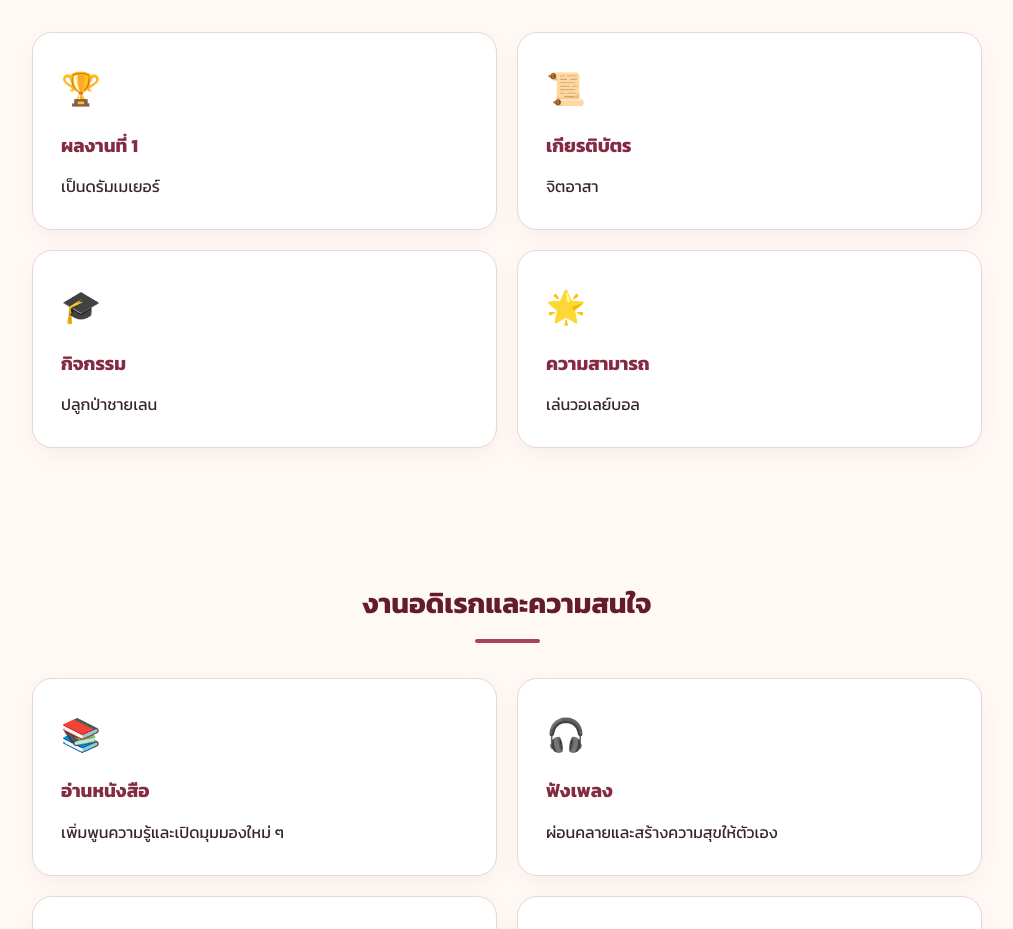
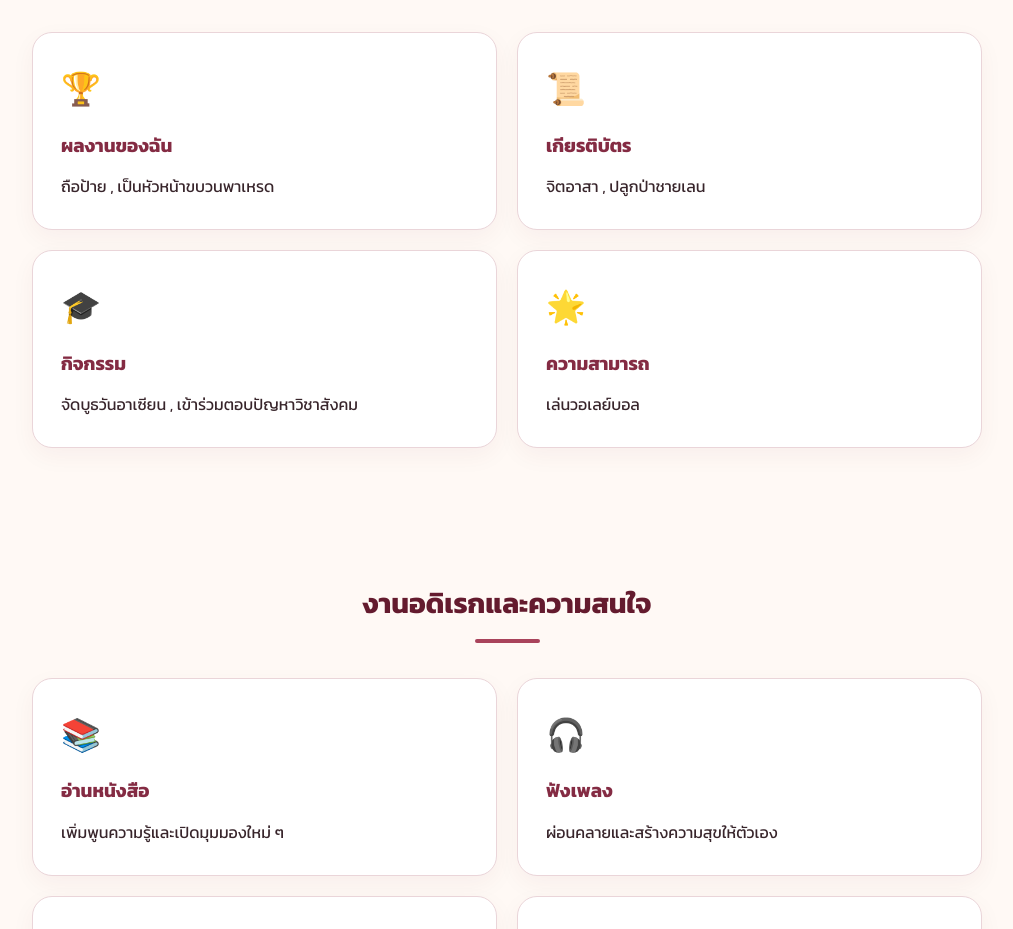
Before and after one commit to Bam603/bam-, a plain HTML site: page index.html in a window 1280 px wide. Shown: the part 3484-4413 px from the top of the page, without its empty margins (133-1146 px from the left). Drawn offline with Linux system fonts and the light colour scheme.

Commit message:
Revise content for achievements and activities
Updated achievements and activities descriptions in index.html.

```diff
--- a/index.html
+++ b/index.html
@@ -476,20 +476,20 @@ footer p {
 
     <div class="card">
       <div class="icon">🏆</div>
-      <h3>ผลงานที่ 1</h3>
-      <p> เป็นดรัมเมเยอร์ </p>
+      <h3>ผลงานของฉัน</h3>
+      <p> ถือป้าย , เป็นหัวหน้าขบวนพาเหรด </p>
     </div>
 
     <div class="card">
       <div class="icon">📜</div>
       <h3>เกียรติบัตร</h3>
-      <p> จิตอาสา </p>
+      <p> จิตอาสา , ปลูกป่าชายเลน </p>
     </div>
 
     <div class="card">
       <div class="icon">🎓</div>
       <h3>กิจกรรม</h3>
-      <p>ปลูกป่าชายเลน</p>
+      <p> จัดบูธวันอาเซียน , เข้าร่วมตอบปัญหาวิชาสังคม </p>
     </div>
 
     <div class="card">
```
